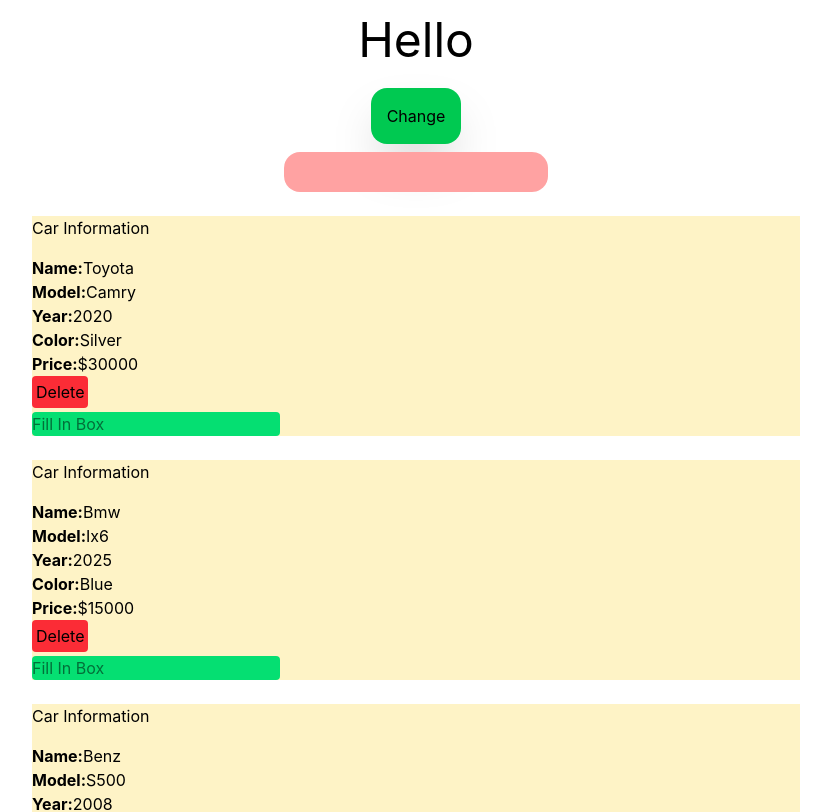
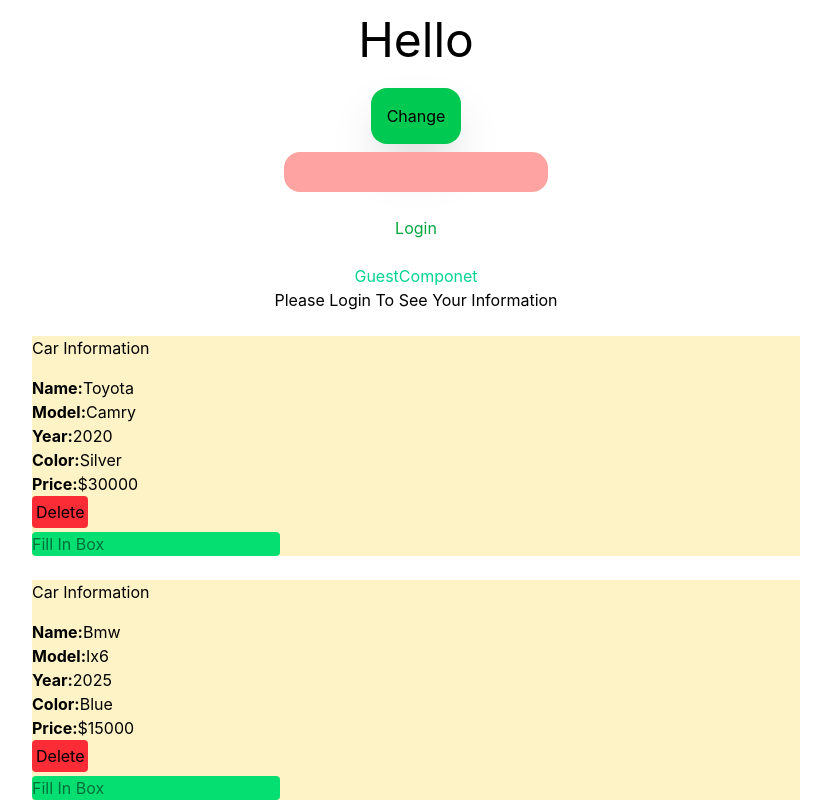
Before and after one commit to Ebrahimim29/ReactPro, a React (Vite) app: page / in a window 1280 px wide. Shown: the top 812 px of the page, without its empty margins (224-1055 px from the left). Built offline with nearby package versions, Linux system fonts and the light colour scheme.

Commit message:
Mounting-Updating-UnMounting

```diff
--- a/src/App.jsx
+++ b/src/App.jsx
@@ -1,5 +1,7 @@
 import { useState } from "react";
 import Cars from "./Components/Cars";
+import UserComponent from "./Components/UserComponent";
+import GuestComponent from "./Components/GuestComponent";
 
 const App = () => {
 
@@ -12,6 +14,8 @@ const App = () => {
 
   const [cars, setCars] = useState(initialCars);
   const [text, setText] = useState("Hello");
+
+  const [isLogined, setIsLogined] = useState(false);
 
   const ChangeText = () => {
     setText("Welcome To Site");
@@ -37,6 +41,12 @@ const App = () => {
 
       <input type="text" className="bg-red-300 rounded-2xl p-2" onChange={(e)=>setSearch(e.target.value)}/>
 
+      <button onClick={() => setIsLogined(!isLogined)}
+      className="text-green-600 rounded p-4 hover:text-red-400 hover:bg-amber-400">
+        {isLogined ? "Logout" : "Login"}
+      </button>
+      {isLogined ? <UserComponent/> : <GuestComponent/>}
+
       {cars.map((car)=>(
         <Cars key={car.name} {...car} handleDelete={()=>handleDelete(car.name)}
         // make={car.make} model={car.model} year={car.year} color={car.color} price={car.price}
--- /dev/null
+++ b/src/Components/GuestComponent.jsx
@@ -0,0 +1,10 @@
+const GuestComponent = () => {
+    return (
+        <div className="flex flex-col justify-center items-center">
+            <h1 className="text-emerald-400">GuestComponet</h1>
+            <p>Please Login To See Your Information</p>
+        </div>
+    );
+};
+
+export default GuestComponent;
--- /dev/null
+++ b/src/Components/UserComponent.jsx
@@ -0,0 +1,23 @@
+import { useState } from "react";
+
+const UserComponent = () => {
+
+    const [age, setAge] = useState(20);
+
+    return (
+        <div className="flex flex-col justify-center items-center bg-amber-300">
+            <h1 className="text-red-400">UserComponet</h1>
+            <button className="text-green-400 p-2 bg-gray-500 rounded-2xl"
+            onClick={()=>setAge((prev) => prev + 1)}>
+                CahngeAge
+            </button>
+            <ul>
+                <li>Name: Mohammad</li>
+                <li>Age: {age}</li>
+                <li>Email: Ebrahimim29@gmail.com</li>
+            </ul>
+        </div>
+    );
+};
+
+export default UserComponent;
```
